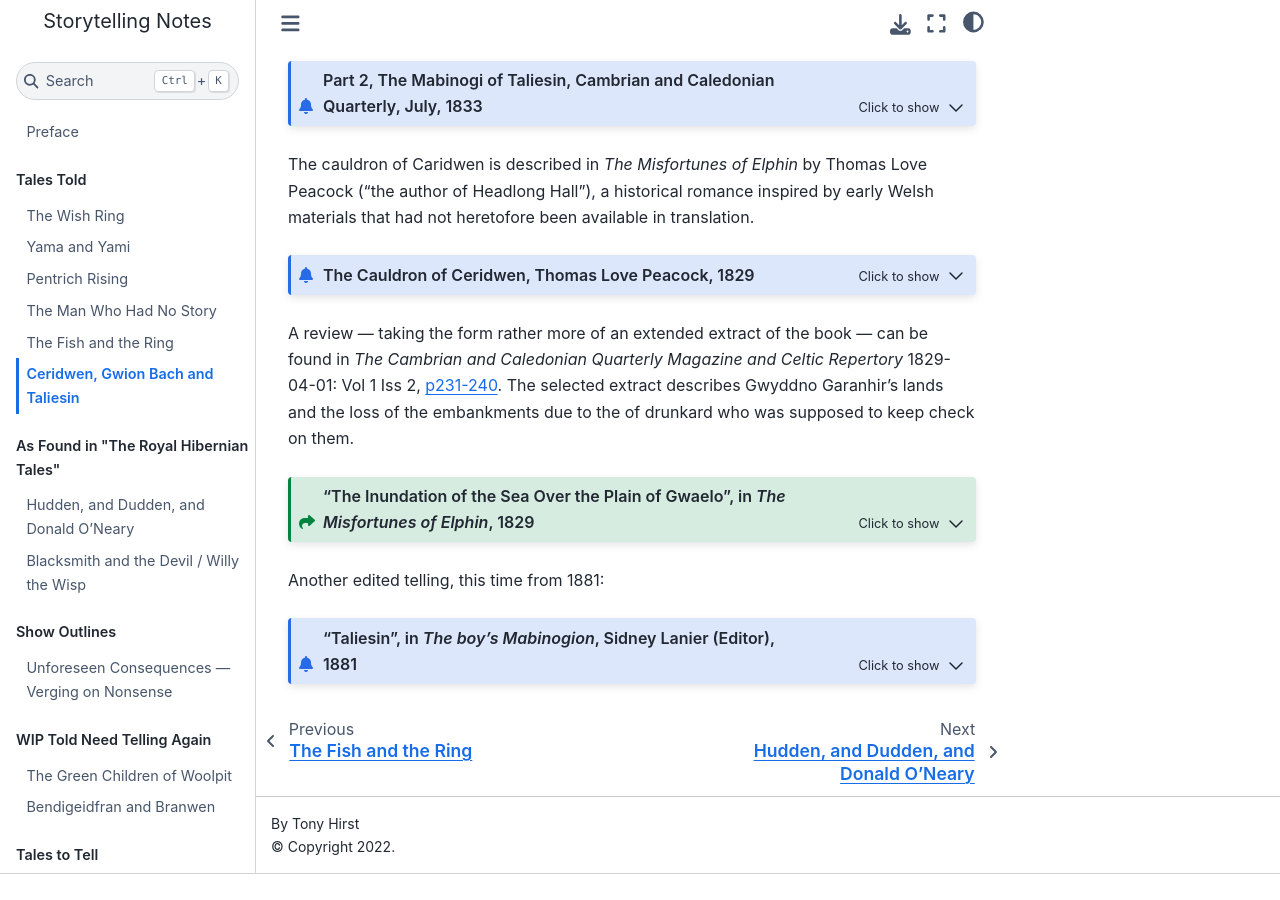
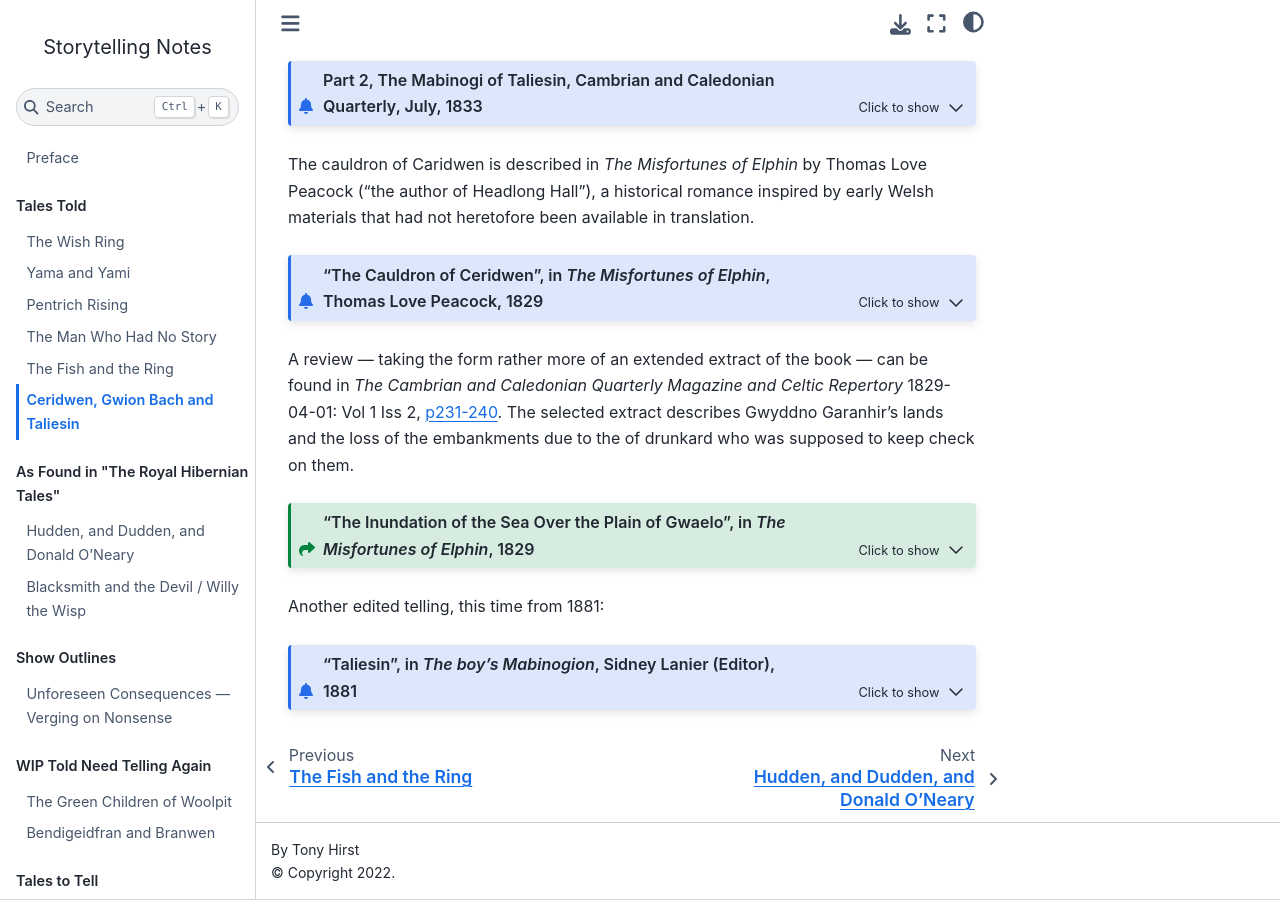
Before and after one commit to psychemedia/storytelling-notes, a Jupyter Book: the page built from gwion-bach.md, in a window 1280 px wide and 900 px high, scrolled down 1750 px. Built offline with Jupyter Book 1.0.4 settings and Sphinx 7.4.7 and the Sphinx Book theme 1.1.4, drawn with Linux system fonts in a browser that asks for light colours; before the commit the page ends 2624 px from its top, so only the background shows below that.

Commit message:
Update gwion-bach.md

````diff
--- a/gwion-bach.md
+++ b/gwion-bach.md
@@ -664,7 +664,7 @@ IDRISON,
 
 The cauldron of Caridwen is described in *The Misfortunes of Elphin* by Thomas Love Peacock ("the author of Headlong Hall"), a historical romance inspired by early Welsh materials that had not heretofore been available in translation.
 
-```{admonition} The Cauldron of Ceridwen, Thomas Love Peacock, 1829
+```{admonition} "The Cauldron of Ceridwen", in *The Misfortunes of Elphin*, Thomas Love Peacock, 1829
 :class: dropdown
 
 In *The Misfortunes of Elphin*, Thomas Love Peacock, 1829, [pp225-9](https://archive.org/details/misfortuneselph02peacgoog/page/n236/mode/2up)
````
